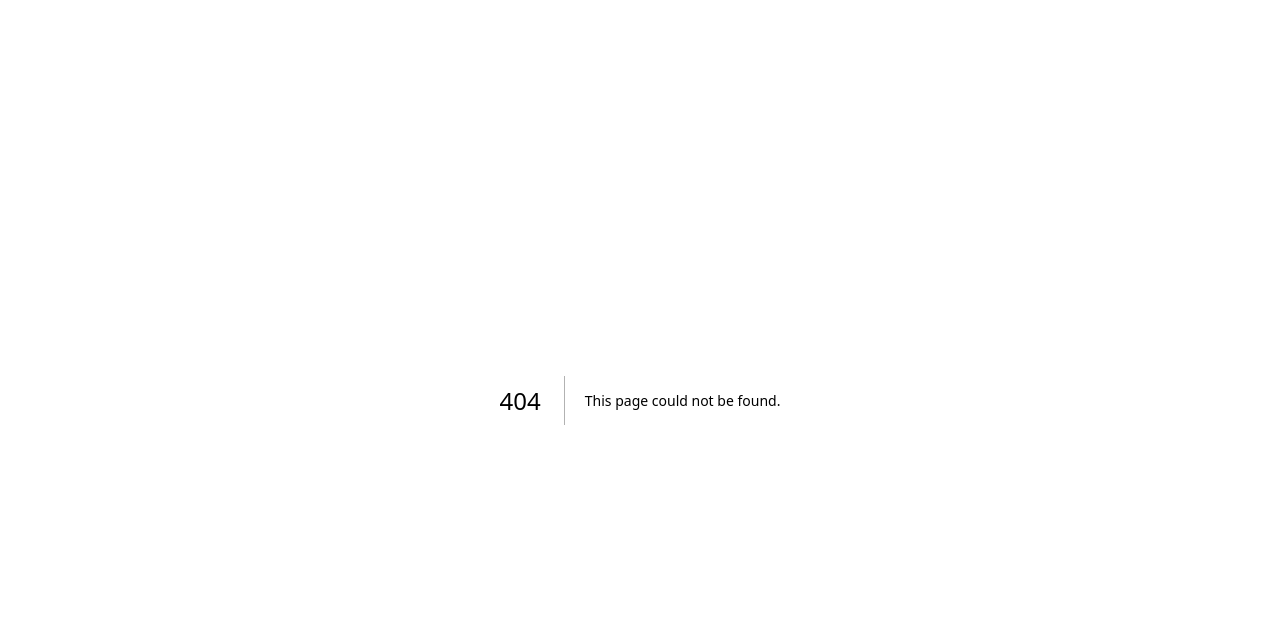
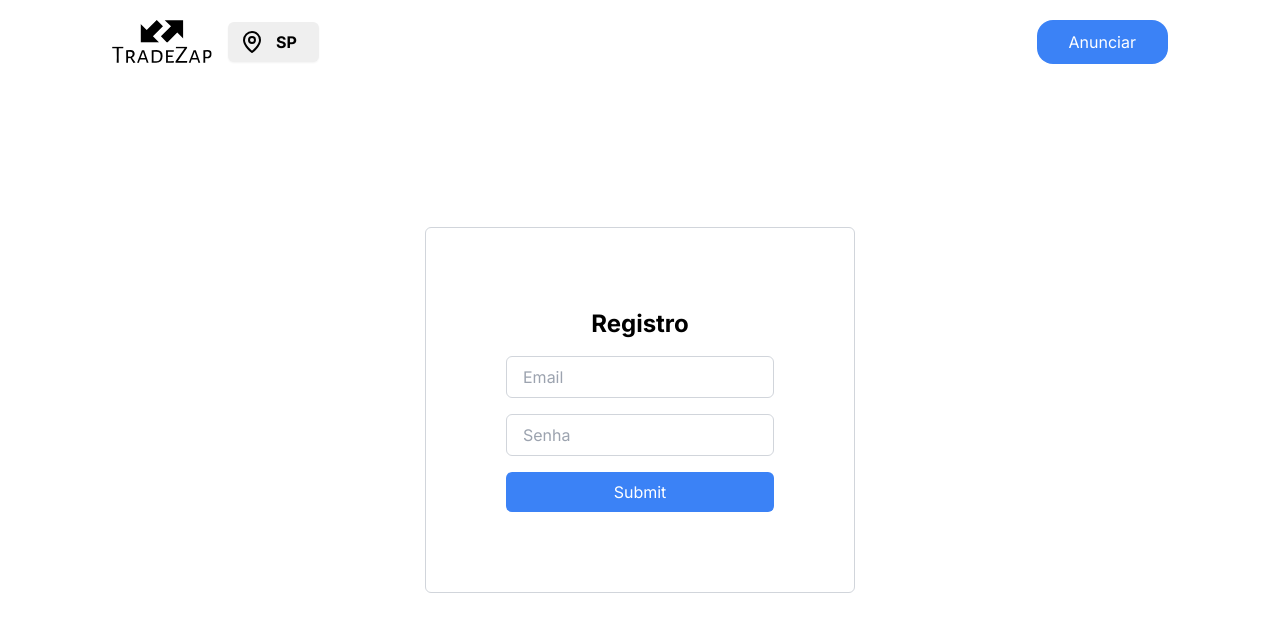
Before and after one commit to itforget/products-page, a Next.js app: page /login in a window 1280 px wide. Before the commit this address had no page. Shown: the top 632 px of the page. Built offline with nearby package versions, Linux system fonts and the light colour scheme; what tailwindcss-animated would draw is missing.

Commit message:
add: login page

```diff
--- a/package.json
+++ b/package.json
@@ -11,6 +11,7 @@
   "dependencies": {
     "@tanstack/react-query": "^5.37.1",
     "axios": "^1.7.2",
+    "js-cookie": "^3.0.5",
     "lucide-react": "^0.379.0",
     "next": "14.2.3",
     "react": "^18",
--- /dev/null
+++ b/src/app/login/page.js
@@ -0,0 +1,102 @@
+"use client";
+import { MapPin } from "lucide-react";
+import Image from "next/image";
+import { useEffect, useState } from "react";
+import { useLoginMutate } from "../utils/mutateLogin";
+
+
+
+export default function Login() {
+  const [email, setEmail] = useState("");
+  const [senha, setSenha] = useState("");
+
+  const { mutate, isSuccess, data } = useLoginMutate();
+
+  const handleSubmit = async (e) => {
+    e.preventDefault();
+    const formData = { email, senha };
+    try {
+      const response = await mutate(formData);
+    } catch (error) {
+      console.error(error);
+    }
+  };
+
+  useEffect(() => {
+    if (isSuccess && data) {
+      alert("Login realizado com sucesso!");
+      window.location.href = "/produtos";
+    }
+  }, [isSuccess, data]);
+
+
+  return (
+    <div>
+      <header className=" mx-28 py-5">
+        <nav className="flex flex-row items-center justify-between">
+          <div className="flex flex-row items-center gap-4">
+            <a href="/produtos">
+              <Image src="/logo1.svg" alt="Logo" width={100} height={100} />
+            </a>
+            <div className="flex flex-row items-center ">
+              <label htmlFor="cidades"></label>
+              <div className="relative">
+                <select
+                  name=""
+                  id=""
+                  className="appearance-none font-bold pl-12 pr-4 py-2 rounded-md shadow-sm"
+                >
+                  <option value="">SP</option>
+                  <option value="">DF</option>
+                  <option value="">MG</option>
+                  <option value="">BA</option>
+                </select>
+                <div className="absolute inset-y-0 left-0 flex items-center pl-3 pointer-events-none">
+                  <MapPin />
+                </div>
+              </div>
+            </div>
+          </div>
+          <div>
+            <a
+              href="/anuncios"
+              className="bg-blue-500 text-white px-8 py-3 rounded-2xl"
+            >
+              Anunciar
+            </a>
+          </div>
+        </nav>
+      </header>
+      <main className="flex justify-center items-center">
+        <form
+          className="flex flex-col gap-4 justify-center items-center mt-36 p-20 border border-gray-300 rounded-md"
+          onSubmit={handleSubmit}
+        >
+          <h2 className="text-2xl font-bold">Registro</h2>
+          <input
+            type="email"
+            placeholder="Email"
+            name="email"
+            value={email}
+            onChange={(e) => setEmail(e.target.value)}
+            className="px-4 py-2 border border-gray-300 rounded-md focus:outline-none focus:ring-2 focus:ring-blue-500 w-full"
+          />
+          <input
+            type="password"
+            placeholder="Senha"
+            name="Senha"
+            value={senha}
+            onChange={(e) => setSenha(e.target.value)}
+            className="px-4 py-2 border border-gray-300 rounded-md focus:outline-none focus:ring-2 focus:ring-blue-500 w-full"
+          />
+          <button
+            type="submit"
+            className="px-4 py-2 bg-blue-500 text-white rounded-md hover:bg-blue-600 transition-colors duration-300 w-full"
+          >
+            Submit
+          </button>
+        </form>
+      </main>
+    </div>
+  );
+}
--- a/src/app/produtos/page.js
+++ b/src/app/produtos/page.js
@@ -5,12 +5,15 @@ import Image from "next/image";
 import { fetchProducts } from "../utils/getProducts";
 import { useState } from "react";
 import { Heart, LoaderCircle, MapPin, Search } from "lucide-react";
+import Cookies from "js-cookie";
 
 export default function Produtos() {
   const { data, isLoading } = useQuery({
     queryKey: ["products"],
     queryFn: fetchProducts,
   });
+
+
 
   const [searchTerm, setSearchTerm] = useState("");
 
@@ -23,6 +26,10 @@ export default function Produtos() {
   const filteredProducts = data?.filter((product) =>
     product.nome.toLowerCase().includes(searchTerm.toLowerCase())
   );
+
+  let usuarioLogado
+  const cookies = Cookies.get("token")
+
   return (
     <div>
       <header className=" mx-28 py-5">
@@ -76,6 +83,12 @@ export default function Produtos() {
               className="bg-green-500 text-white px-8 py-3 rounded-2xl"
             >
               Cadastrar-se
+            </a>
+            <a
+              href="/login"
+              className="bg-red-500 text-white px-8 py-3 rounded-2xl"
+            >
+              Login
             </a>
           </div>
         </nav>
--- /dev/null
+++ b/src/app/utils/mutateLogin.js
@@ -0,0 +1,21 @@
+import { useMutation } from "@tanstack/react-query";
+import axios from "axios";
+import Cookies from "js-cookie";
+
+const postData = async (data) => {
+  const response = await axios.post(
+    "https://3000-itforget-serverzap-boqvgsz8aw6.ws-us114.gitpod.io/autenticacao/login",
+    data
+  );
+  const token = response.data.token_acesso;
+  Cookies.set("token", token);
+  const usuarioLogado = true
+  return response;
+};
+
+export function useLoginMutate() {
+  const mutate = useMutation({
+    mutationFn: postData,
+  });
+  return mutate;
+}
```
Also changed, not shown: 1 other file (tests, documents, lock files or other folders).
